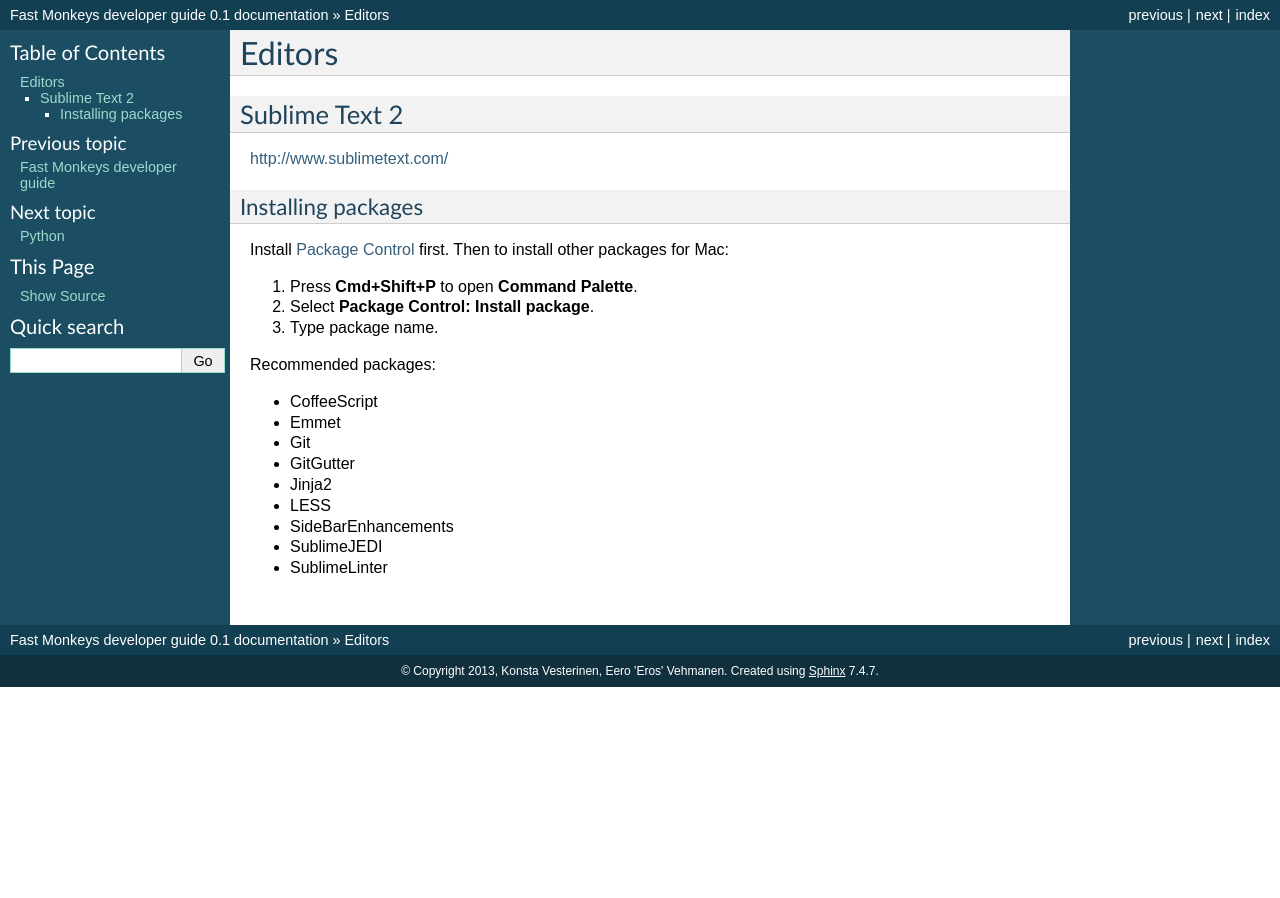
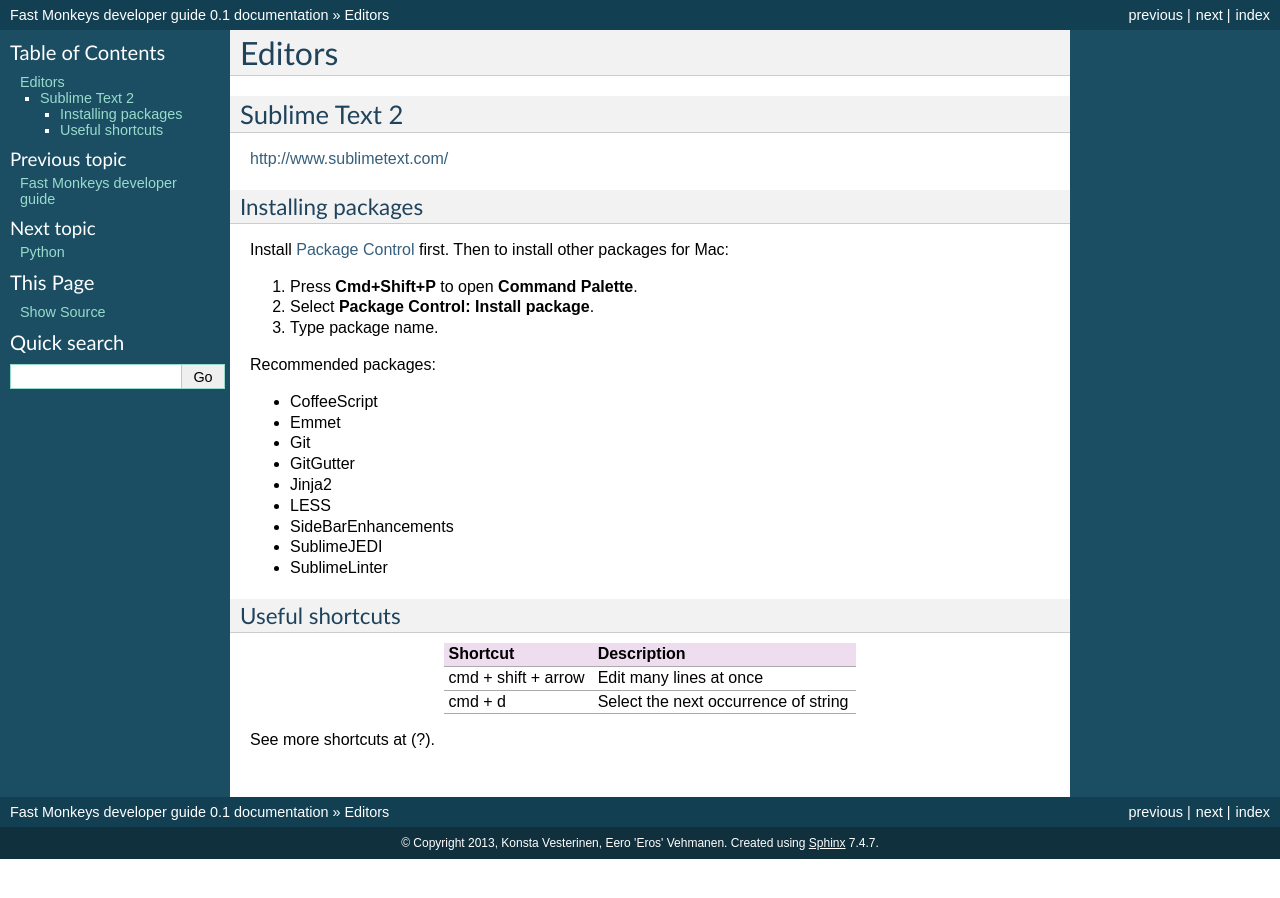
Before and after one commit to fastmonkeys/dev-guide, a Sphinx documentation site: the page built from docs/editors.rst, in a window 1280 px wide. Built offline with Sphinx 7.4.7, drawn with Linux system fonts in a browser that asks for light colours; formulas are drawn with MathJax 3; pages that are not in the unit, such as notebooks, are missing from menus.

Commit message:
Sublime shortcuts

```diff
--- /dev/null
+++ b/docs/coffeescript.rst
@@ -0,0 +1,4 @@
+CoffeeScript
+============
+
+http://coffeescript.org/
--- a/docs/editors.rst
+++ b/docs/editors.rst
@@ -30,3 +30,17 @@
 
 
 .. _Package Control: http://wbond.net/sublime_packages/package_control
+
+
+Useful shortcuts
+****************
+
++---------------------+--------------------------------------+
+| Shortcut            | Description                          |
++=====================+======================================+
+| cmd + shift + arrow | Edit many lines at once              |
++---------------------+--------------------------------------+
+| cmd + d             | Select the next occurrence of string |
++---------------------+--------------------------------------+
+
+See more shortcuts at (?).
```
